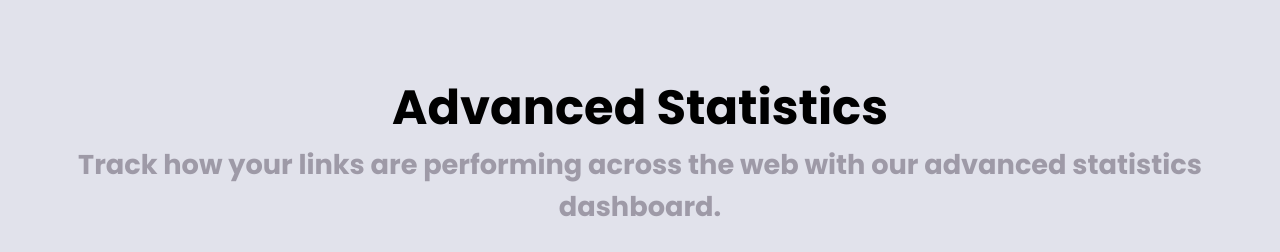
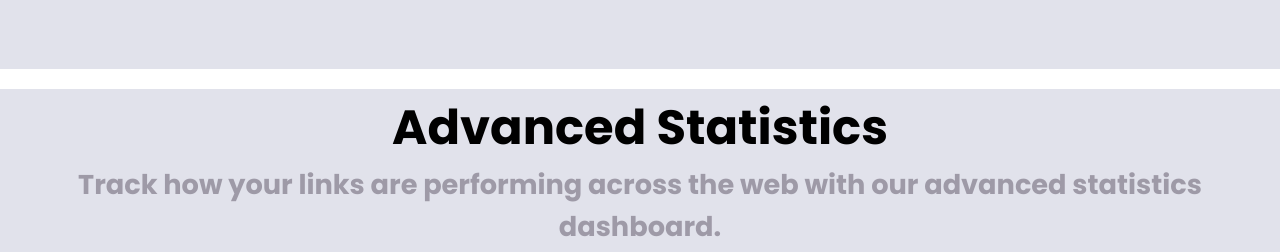
Before and after one commit to Tam-BobManuel/url-shortener-Frontend-Mentor, a plain HTML site: page index.html in a window 1280 px wide. Shown: the part 812-1064 px from the top of the page. Drawn offline with nearby package versions, Linux system fonts and the light colour scheme.

Commit message:
Update index.css

```diff
--- a/index.css
+++ b/index.css
@@ -260,7 +260,7 @@ input::placeholder {
                 /* ADVANCE STATISTICS SECTION  */
 .advStat{
     border: solid var(--Gray);
-    margin-top: 0%;
+    margin-top: 20px;
     background-color: var(--Gray);
     padding-bottom: 4%;
 }
```
